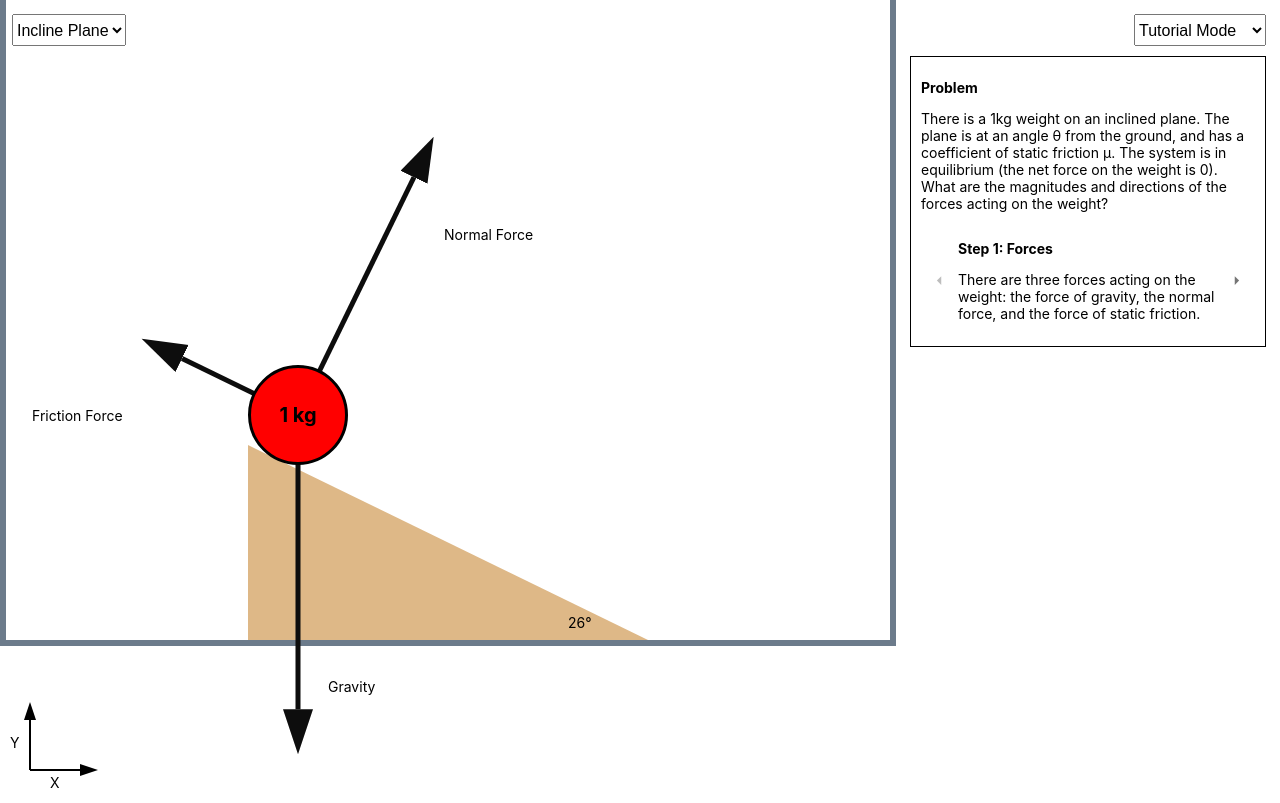
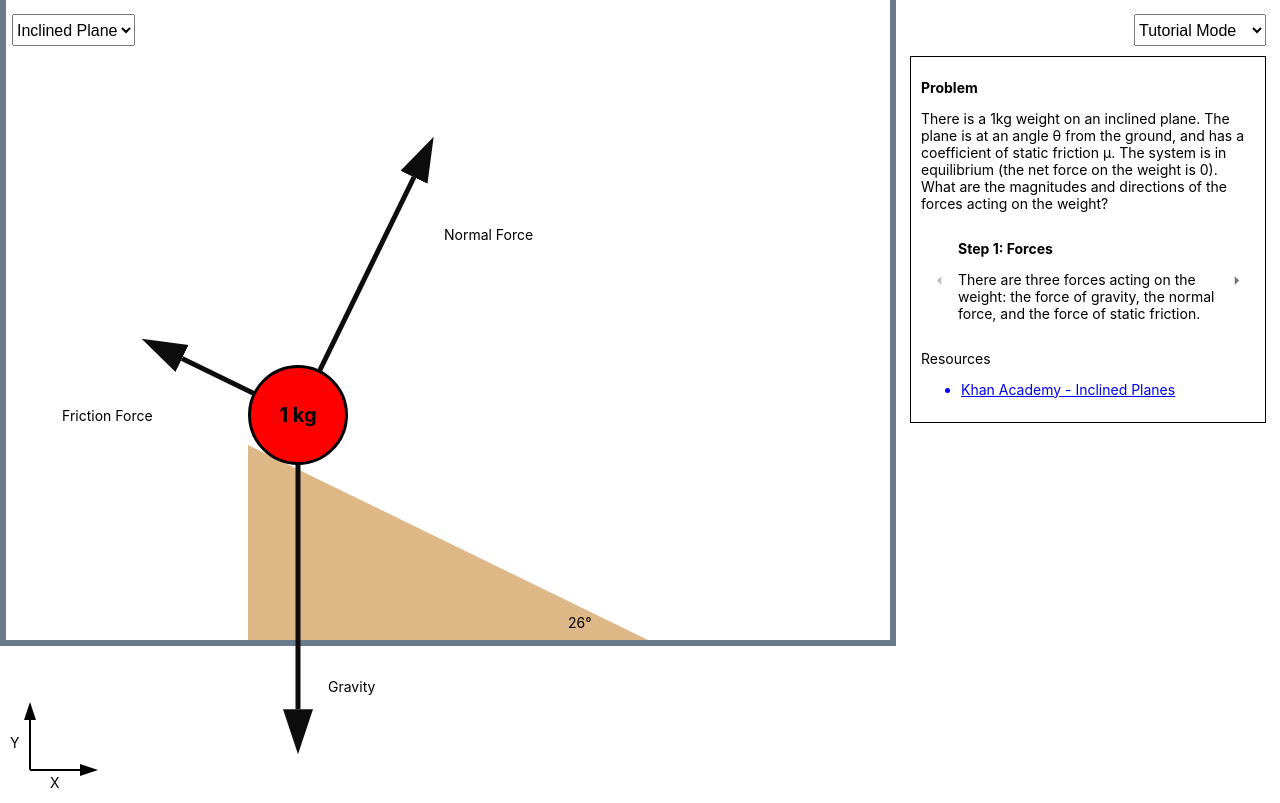
Before and after one commit to brynnchernosky/physics-mechanics-simulator, a React (Create React App) app: page / in a window 1280 px wide. Built offline with nearby package versions, Linux system fonts and the light colour scheme.

Commit message:
add hyperlinks

```diff
--- a/src/App.tsx
+++ b/src/App.tsx
@@ -181,7 +181,8 @@ function App() {
   >([]);
   const [simulationPaused, setSimulationPaused] = useState<boolean>(true);
   const [simulationReset, setSimulationReset] = useState<boolean>(false);
-  const [simulationType, setSimulationType] = useState<string>("Incline Plane");
+  const [simulationType, setSimulationType] =
+    useState<string>("Inclined Plane");
   const [sketching, setSketching] = useState(false);
   const [startForces, setStartForces] = useState<IForce[]>([forceOfGravity]);
   const [startPendulumAngle, setStartPendulumAngle] = useState(0);
@@ -674,7 +675,7 @@ function App() {
     const vars: number[] = [];
     let question: QuestionTemplate = questions.inclinePlane[0];
 
-    if (simulationType == "Incline Plane") {
+    if (simulationType == "Inclined Plane") {
       if (questionNumber == questions.inclinePlane.length - 1) {
         setQuestionNumber(0);
       } else {
@@ -938,15 +939,17 @@ function App() {
   // Use effect hook to handle mode/topic change
   useEffect(() => {
     if (mode == "Freeform") {
+      setShowForceMagnitudes(true);
       if (simulationType == "Free Weight") {
         addWeight();
-      } else if (simulationType == "Incline Plane") {
+      } else if (simulationType == "Inclined Plane") {
         addWedge();
       } else if (simulationType == "Pendulum") {
         addPendulum();
       }
     } else if (mode == "Review") {
-      if (simulationType == "Incline Plane") {
+      setShowForceMagnitudes(true);
+      if (simulationType == "Inclined Plane") {
         addWedge();
       }
       setShowAcceleration(false);
@@ -957,7 +960,7 @@ function App() {
         generateNewQuestion();
       }, 20);
     } else if (mode == "Tutorial") {
-      if (simulationType == "Incline Plane") {
+      if (simulationType == "Inclined Plane") {
         addWedge();
         setSelectedTutorial(tutorials.inclinePlane);
         setStartForces(
@@ -1121,28 +1124,11 @@ function App() {
                     style={{ height: "2em", width: "100%", fontSize: "16px" }}
                   >
                     <option value="Free Weight">Free Weight</option>
-                    <option value="Incline Plane">Incline Plane</option>
+                    <option value="Inclined Plane">Inclined Plane</option>
                     <option value="Pendulum">Pendulum</option>
                   </select>
                 </div>
               </div>
-              {/* <div
-                style={{
-                  zIndex: 10000,
-                  position: "fixed",
-                  top: 4 + "em",
-                  left: xMin + "px",
-                }}
-              >
-                {" "}
-                <Button
-                  onClick={() => {
-                    setSketchMode(!sketchMode);
-                  }}
-                >
-                  {sketchMode ? <p>Exit Sketch Mode</p> : <p>Sketch Forces</p>}
-                </Button>{" "}
-              </div> */}
             </div>
             <div className="mechanicsSimulationElements">
               {showForces && currentForceSketch && simulationPaused && (
@@ -1488,6 +1474,16 @@ function App() {
                   <ArrowRightIcon />
                 </IconButton>
               </div>
+              <div>
+                <p>Resources</p>
+                <ul style={{ color: "blue", textDecoration: "underline" }}>
+                  <li>
+                    <a href="https://www.khanacademy.org/science/physics/forces-newtons-laws#inclined-planes-friction">
+                      Khan Academy - Inclined Planes
+                    </a>
+                  </li>
+                </ul>
+              </div>
             </div>
           )}
           {mode == "Review" && (
@@ -1676,7 +1672,14 @@ function App() {
                     <td>Y</td>
                   </tr>
                   <tr>
-                    <td style={{ cursor: "help" }}>
+                    <td
+                      style={{ cursor: "help" }}
+                      onClick={() => {
+                        window.open(
+                          "https://www.khanacademy.org/science/physics/two-dimensional-motion"
+                        );
+                      }}
+                    >
                       <Tooltip
                         title={
                           <React.Fragment>
@@ -1739,7 +1742,14 @@ function App() {
                     </td>
                   </tr>
                   <tr>
-                    <td style={{ cursor: "help" }}>
+                    <td
+                      style={{ cursor: "help" }}
+                      onClick={() => {
+                        window.open(
+                          "https://www.khanacademy.org/science/physics/two-dimensional-motion"
+                        );
+                      }}
+                    >
                       <Tooltip
                         title={
                           <React.Fragment>
@@ -1799,7 +1809,14 @@ function App() {
                     </td>
                   </tr>
                   <tr>
-                    <td style={{ cursor: "help" }}>
+                    <td
+                      style={{ cursor: "help" }}
+                      onClick={() => {
+                        window.open(
+                          "https://www.khanacademy.org/science/physics/two-dimensional-motion"
+                        );
+                      }}
+                    >
                       <Tooltip
                         title={
                           <React.Fragment>
--- a/src/Weight.tsx
+++ b/src/Weight.tsx
@@ -782,7 +782,7 @@ export const Weight = (props: IWeightProps) => {
           let labelTop = arrowEndY;
           let labelLeft = arrowEndX;
           if (force.directionInDegrees > 90 && force.directionInDegrees < 270) {
-            labelLeft -= 150;
+            labelLeft -= 120;
           } else {
             labelLeft += 30;
           }
```
